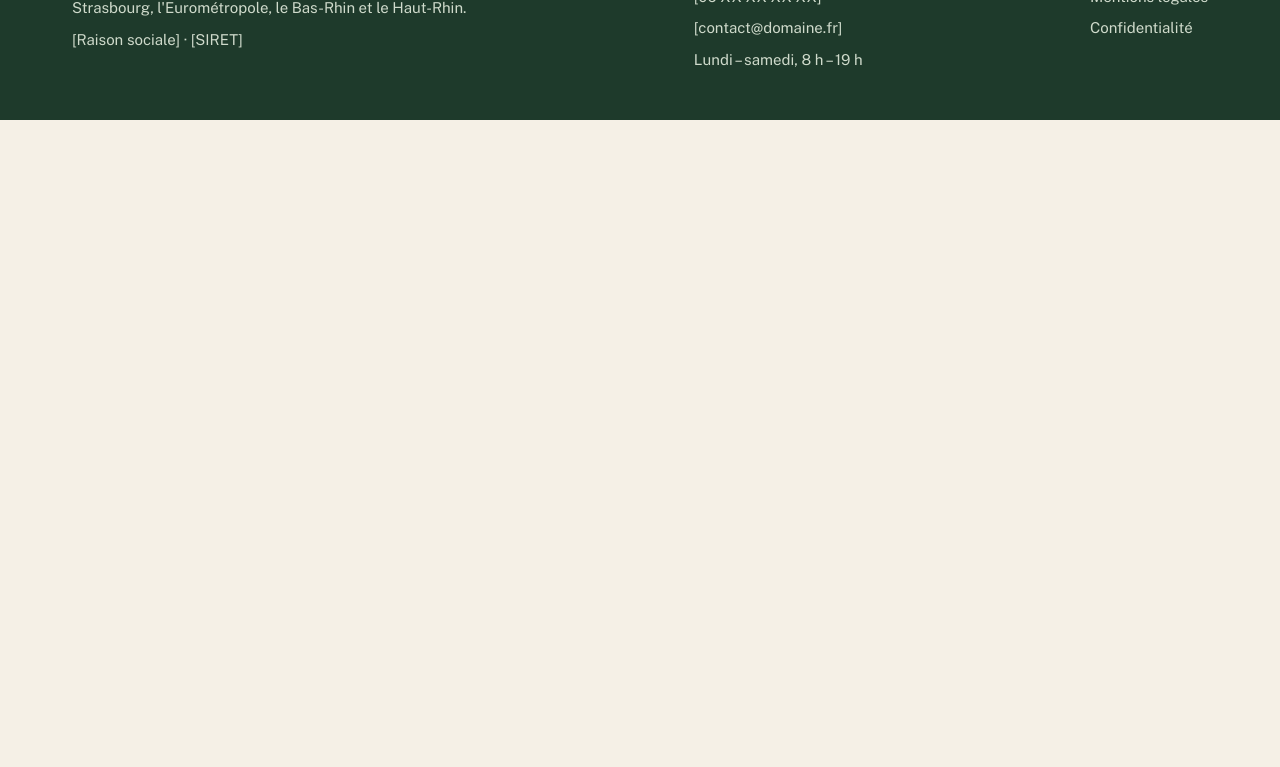
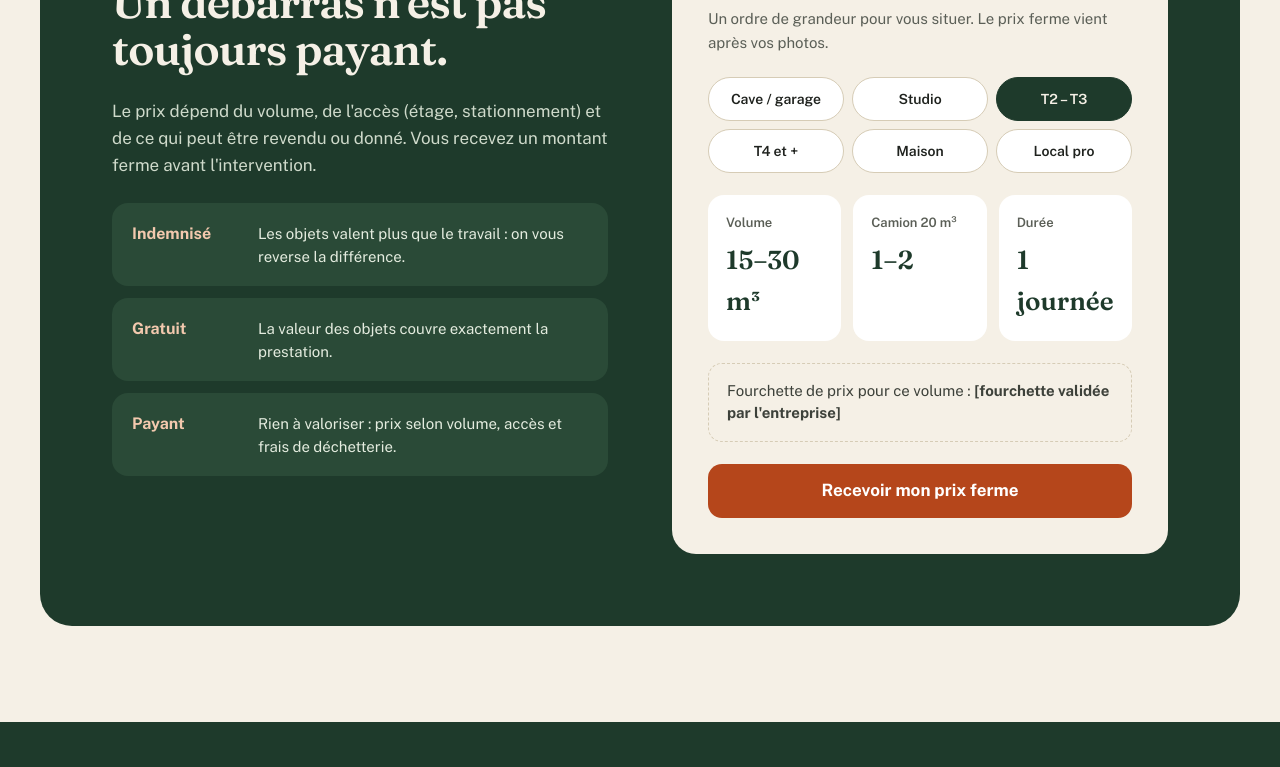
Before and after one commit to amsClaw/debarras-alsace, a website with bundled scripts: page v3/index.html in a window 1280 px wide. Shown: the part 2743-3510 px from the top of the page. Before the commit the page ends 2863 px from the top, so only its background shows below. Built offline with nearby package versions, Linux system fonts and the light colour scheme.

Commit message:
H4 — Ajouter le prix en clair et l'estimateur de volume à V3 (#5)
- Section #prix : deux colonnes sur fond vert forêt, 3 cas (indemnisé/gratuit/payant)
- Estimateur de volume : 6 choix radio exclusifs, T2 – T3 par défaut
- Fonction pure estimer() dans v3/assets/volume.js, valeurs centralisées, testée
- Tuiles Volume / Camion 20 m³ / Durée mises à jour par site.js au choix
- Sans JavaScript : tuiles affichent les valeurs T2 – T3 (rendu HTML statique)
- Emplacement de fourchette de prix (aucun prix inventé), CTA vers #devis

Co-authored-by: Ouvrier B <ouvrier@usine.local>

```diff
--- a/v3/assets/site.js
+++ b/v3/assets/site.js
@@ -7,6 +7,7 @@
 
 import { composerMessage } from "./message.js";
 import { verifierZone } from "./zone.js";
+import { estimer } from "./volume.js";
 
 // Les liens tel: et wa.me ont déjà un lien fonctionnel dans le HTML (mêmes
 // valeurs que config.js) : cette mise à jour ne fait que refléter une éventuelle
@@ -29,6 +30,24 @@ if (champZone && reponseZone) {
   champZone.addEventListener("input", () => {
     champZone.value = champZone.value.replace(/\D/g, "").slice(0, 5);
     reponseZone.textContent = verifierZone(champZone.value);
+  });
+}
+
+const radiosVolume = document.querySelectorAll('input[name="volume"]');
+const tuileM3 = document.getElementById("estimateur-m3");
+const tuileCamions = document.getElementById("estimateur-camions");
+const tuileDuree = document.getElementById("estimateur-duree");
+if (radiosVolume.length && tuileM3 && tuileCamions && tuileDuree) {
+  const mettreAJour = (choix) => {
+    const valeurs = estimer(choix);
+    tuileM3.textContent = valeurs.m3;
+    tuileCamions.textContent = valeurs.camions;
+    tuileDuree.textContent = valeurs.duree;
+  };
+  radiosVolume.forEach((radio) => {
+    radio.addEventListener("change", () => {
+      if (radio.checked) mettreAJour(radio.value);
+    });
   });
 }
 
--- a/v3/assets/style.css
+++ b/v3/assets/style.css
@@ -151,6 +151,33 @@ main{padding:56px 0}
   .deroule-garantie{border-radius:16px;text-align:center}
 }
 
+/* Le prix, en clair + estimateur de volume */
+.prix{margin:0 auto 40px;padding:72px;border-radius:32px;background:var(--vert);color:var(--papier);display:grid;grid-template-columns:repeat(2,minmax(0,1fr));gap:64px}
+.prix-argumentaire{display:flex;flex-direction:column;gap:24px}
+.sur-titre-clair{color:#F3C9AE}
+.prix h2{color:var(--papier);font-size:44px}
+.prix-argumentaire>p{margin:0;font-size:17px;line-height:1.6;color:#CFDACB}
+.prix-cas{display:flex;flex-direction:column;gap:12px}
+.prix-cas-carte{padding:18px 20px;border-radius:16px;background:#2A4A37;display:flex;gap:16px;align-items:baseline}
+.prix-cas-carte strong{width:110px;flex-shrink:0;font-size:16px;color:#F3C9AE}
+.prix-cas-carte span{font-size:15px;line-height:1.5;color:#E4ECDF}
+.carte-estimateur{padding:36px;border-radius:24px;background:var(--papier);color:var(--encre);display:flex;flex-direction:column;gap:22px}
+.carte-estimateur-entete{display:flex;flex-direction:column;gap:6px}
+.carte-estimateur-titre{font-family:var(--titres);font-size:28px;font-weight:600;color:var(--vert)}
+.carte-estimateur-sous-titre{font-size:15px;color:var(--discret)}
+.estimateur-choix{border:0;margin:0;padding:0;display:grid;grid-template-columns:repeat(3,minmax(0,1fr));gap:8px}
+.estimateur-choix .pastille-radio span{justify-content:center;width:100%}
+.estimateur-tuiles{display:grid;grid-template-columns:repeat(3,minmax(0,1fr));gap:12px}
+.estimateur-tuile{padding:18px;border-radius:16px;background:#FFFFFF;display:flex;flex-direction:column;gap:6px}
+.estimateur-tuile span{font-size:13px;font-weight:600;color:var(--discret)}
+.estimateur-tuile strong{font-family:var(--titres);font-size:26px;font-weight:600;color:var(--vert)}
+.estimateur-note{margin:0;padding:16px 18px;border-radius:14px;border:1.5px dashed var(--trait);font-size:15px;line-height:1.5;color:var(--texte-2)}
+.estimateur-cta{width:100%;height:54px;border:0}
+@media (max-width:899.98px){
+  .prix{grid-template-columns:1fr;margin:0 16px 24px;padding:40px 24px;border-radius:24px}
+  .prix h2{font-size:34px}
+}
+
 /* Pied de page */
 .pied{background:var(--vert);color:#CFDACB;font-size:15px;line-height:1.7}
 .pied-grille{display:flex;flex-wrap:wrap;justify-content:space-between;align-items:flex-start;gap:40px;padding-top:48px;padding-bottom:48px}
--- /dev/null
+++ b/v3/assets/volume.js
@@ -0,0 +1,21 @@
+// Estimateur de volume — fonction pure, aucune dépendance au DOM.
+// Toutes les valeurs de la maquette vivent dans ce seul tableau.
+
+export const VOLUMES = {
+  cave: { label: "Cave / garage", m3: "3–8 m³", camions: "1", duree: "2–3 h" },
+  studio: { label: "Studio", m3: "8–15 m³", camions: "1", duree: "½ journée" },
+  t2: { label: "T2 – T3", m3: "15–30 m³", camions: "1–2", duree: "1 journée" },
+  t4: { label: "T4 et +", m3: "30–45 m³", camions: "2–3", duree: "1–2 jours" },
+  maison: { label: "Maison", m3: "40–80 m³", camions: "2–4", duree: "2–3 jours" },
+  pro: { label: "Local pro", m3: "sur visite", camions: "—", duree: "selon accès" }
+};
+
+/**
+ * Renvoie les valeurs d'estimation pour un choix donné.
+ * Retombe sur T2 – T3 si le choix est inconnu (comportement sans JavaScript).
+ * @param {string} choix clé de VOLUMES
+ * @returns {{label:string, m3:string, camions:string, duree:string}}
+ */
+export function estimer(choix) {
+  return VOLUMES[choix] ?? VOLUMES.t2;
+}
--- a/v3/index.html
+++ b/v3/index.html
@@ -193,6 +193,41 @@
     </ol>
     <p class="deroule-garantie">Aucune avance à verser : vous payez quand la pièce est vide et propre.</p>
   </section>
+
+  <section id="prix" class="prix conteneur" aria-labelledby="prix-titre">
+    <div class="prix-argumentaire">
+      <span class="sur-titre sur-titre-clair">Le prix, en clair</span>
+      <h2 id="prix-titre">Un débarras n'est pas toujours payant.</h2>
+      <p>Le prix dépend du volume, de l'accès (étage, stationnement) et de ce qui peut être revendu ou donné. Vous recevez un montant ferme avant l'intervention.</p>
+      <div class="prix-cas">
+        <div class="prix-cas-carte"><strong>Indemnisé</strong><span>Les objets valent plus que le travail : on vous reverse la différence.</span></div>
+        <div class="prix-cas-carte"><strong>Gratuit</strong><span>La valeur des objets couvre exactement la prestation.</span></div>
+        <div class="prix-cas-carte"><strong>Payant</strong><span>Rien à valoriser : prix selon volume, accès et frais de déchetterie.</span></div>
+      </div>
+    </div>
+    <div class="carte-estimateur">
+      <div class="carte-estimateur-entete">
+        <span class="carte-estimateur-titre">Estimez votre volume</span>
+        <span class="carte-estimateur-sous-titre">Un ordre de grandeur pour vous situer. Le prix ferme vient après vos photos.</span>
+      </div>
+      <fieldset class="estimateur-choix">
+        <legend class="visuellement-cache">Type de logement à débarrasser</legend>
+        <label class="pastille-radio"><input type="radio" name="volume" value="cave" id="volume-cave"><span>Cave / garage</span></label>
+        <label class="pastille-radio"><input type="radio" name="volume" value="studio" id="volume-studio"><span>Studio</span></label>
+        <label class="pastille-radio"><input type="radio" name="volume" value="t2" id="volume-t2" checked><span>T2 – T3</span></label>
+        <label class="pastille-radio"><input type="radio" name="volume" value="t4" id="volume-t4"><span>T4 et +</span></label>
+        <label class="pastille-radio"><input type="radio" name="volume" value="maison" id="volume-maison"><span>Maison</span></label>
+        <label class="pastille-radio"><input type="radio" name="volume" value="pro" id="volume-pro"><span>Local pro</span></label>
+      </fieldset>
+      <div class="estimateur-tuiles">
+        <div class="estimateur-tuile"><span>Volume</span><strong id="estimateur-m3">15–30 m³</strong></div>
+        <div class="estimateur-tuile"><span>Camion 20 m³</span><strong id="estimateur-camions">1–2</strong></div>
+        <div class="estimateur-tuile"><span>Durée</span><strong id="estimateur-duree">1 journée</strong></div>
+      </div>
+      <p class="estimateur-note">Fourchette de prix pour ce volume : <strong>[fourchette validée par l'entreprise]</strong></p>
+      <a class="bouton bouton-brique estimateur-cta" href="#devis">Recevoir mon prix ferme</a>
+    </div>
+  </section>
 </main>
 
 <footer class="pied">
```
Also changed, not shown: tests/prix.test.mjs (added, +74 -0 lines).
